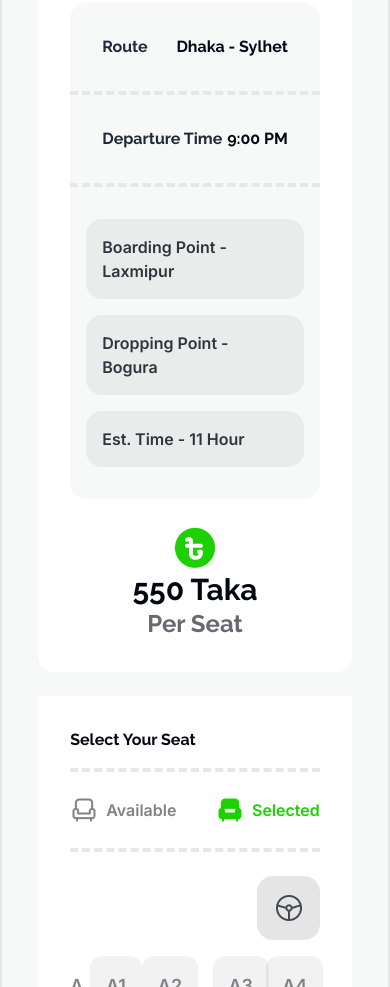
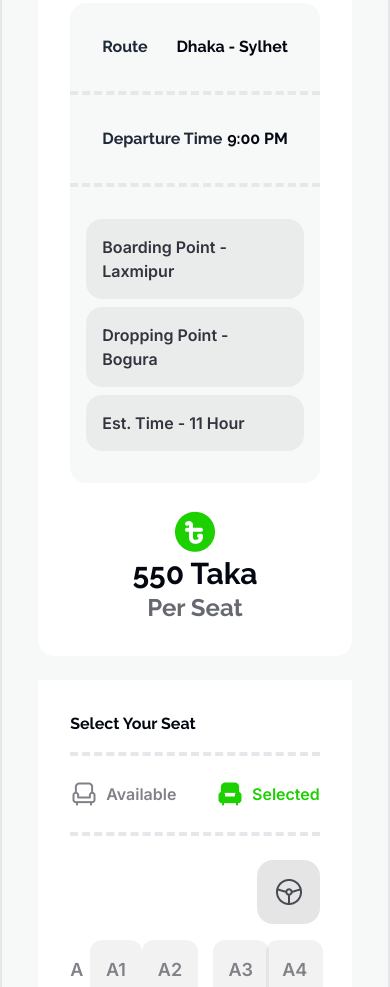
Before and after one commit to sifat2626/bus-ticket, a plain HTML site: page index.html in a window 390 px wide. Shown: the part 2220-3207 px from the top of the page. Drawn offline with nearby package versions, Linux system fonts and the light colour scheme.

Commit message:
minor bug fix

```diff
--- a/index.html
+++ b/index.html
@@ -219,7 +219,7 @@
                 <p class="font-raleway text-light-black font-bold">9:00 PM</p>
               </div>
 
-              <div class="flex lg:flex-row flex-col gap-4 justify-between py-8 px-4 rounded-2xl">
+              <div class="flex lg:flex-row flex-col gap-2 justify-between py-8 px-4 rounded-2xl">
                 <div class="p-4 bg-[#030712]/5 rounded-2xl">
                   <p class="font-inter text-light-black opacity-80 font-semibold">Boarding Point - Laxmipur</p>
                 </div>
```
